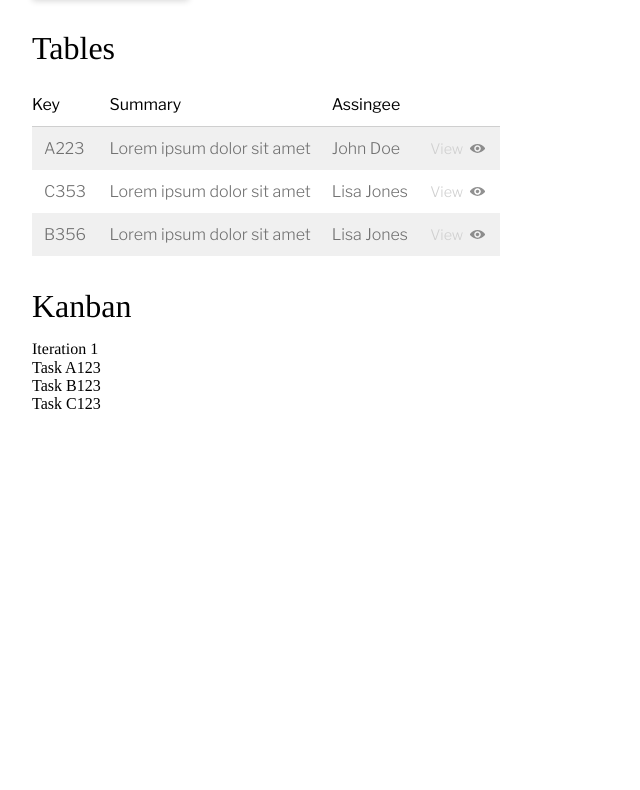
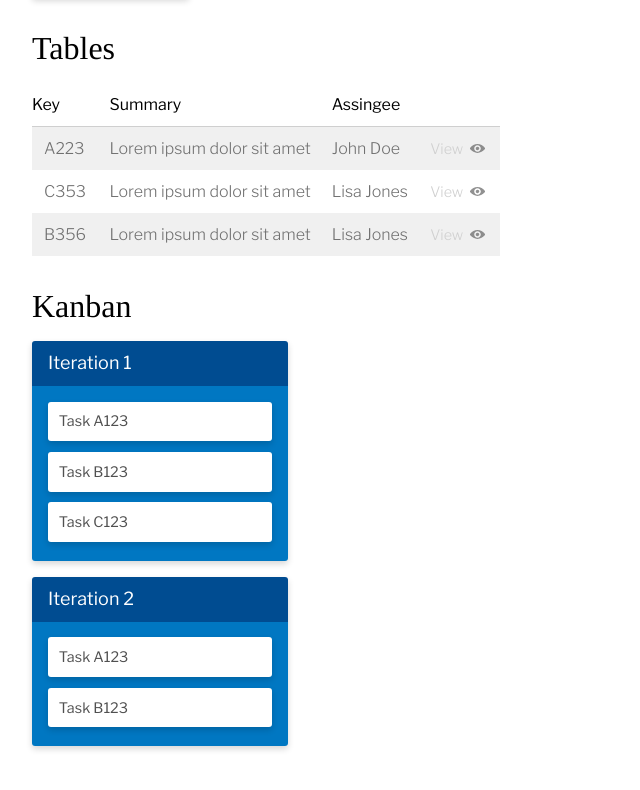
Before and after one commit to AdamMcquiff/proj-webapp, an Angular app: page /sink in a window 1280 px wide. Shown: the part 964-1754 px from the top of the page, without its empty margins (0-640 px from the left). Before the commit the page ends 1409 px from the top, so only its background shows below. Built offline with nearby package versions, Linux system fonts and the light colour scheme.

Commit message:
Added Kanban styles; added alternative outline colour so outlines are visit on blue backgrounds

```diff
--- a/src/app/sink.component.html
+++ b/src/app/sink.component.html
@@ -101,15 +101,32 @@
             </div>
 
             <div class="kanban-card-body">
-                <div class="kanban-card-task">
+                <a href=""  class="kanban-card-task">
                     Task A123
-                </div>
-                <div class="kanban-card-task">
+                </a>
+                <a href=""  class="kanban-card-task">
                     Task B123
-                </div>
-                <div class="kanban-card-task">
+                </a>
+                <a href=""  class="kanban-card-task">
                     Task C123
-                </div>
+                </a>
+            </div>
+        </article>
+
+        <article class="kanban-card">
+            <div class="kanban-card-header">
+                <h3 class="kanban-card-title">
+                    Iteration 2
+                </h3>
+            </div>
+
+            <div class="kanban-card-body">
+                <a href="" class="kanban-card-task">
+                    Task A123
+                </a>
+                <a href="" class="kanban-card-task">
+                    Task B123
+                </a>
             </div>
         </article>
     </article>
--- a/src/sass/modules/_buttons.scss
+++ b/src/sass/modules/_buttons.scss
@@ -20,6 +20,7 @@
     font-weight: 300;
 
     margin: { right: .25em; }
+    outline-color: $outline-color;
     padding: .5em 1.5em;
     position: relative;
 
--- /dev/null
+++ b/src/sass/modules/_kanban-cards.scss
@@ -0,0 +1,79 @@
+/*
+ * Kanban Cards
+ *
+ */
+
+.kanban-card {
+    border-radius: 3px;
+    box-shadow: 0 3px 6px 0 rgba(0, 0, 0, 0.16);
+
+    display: inline-block;
+
+    font-family: $libre-franklin;
+
+    margin: { bottom: 1em; right: 1em; }
+
+    width: 16em;
+
+    &-header {
+        background: $dark-blue;
+
+        border-top-left-radius: 3px;
+        border-top-right-radius: 3px;
+
+        color: white;
+
+        padding: .75em 1em;
+    }
+
+    &-title {
+        font-size: 1.125em;
+    }
+
+    &-body {
+        background: $blue;
+
+        border-bottom-left-radius: 3px;
+        border-bottom-right-radius: 3px;
+
+        padding: .75em 1em .5em;
+    }
+
+    &-task {
+        // Stop the card flickering on hover in webkit browsers
+        -webkit-backface-visibility: hidden;
+        -webkit-perspective: 1000;
+
+        background: white;
+
+        border-radius: 3px;
+        box-shadow: 0 3px 6px 0 rgba(0, 0, 0, 0.16);
+
+        color: $darker-gray;
+
+        display: block;
+
+        font-size: .9em;
+
+        margin: .25em 0 .75em;
+        outline-color: $outline-color;
+        padding: .75em;
+
+        position: relative;
+        text-decoration: none;
+
+        transition: all .3s ease;
+
+        &:hover,
+        &:focus,
+        &:active {
+            box-shadow: 0 3px 6px 0 rgba(0, 0, 0, 0.36);
+
+            color: black;
+
+            -webkit-transform: scale(1.05);
+            -ms-transform: scale(1.05);
+            transform: scale(1.05);
+        }
+    }
+}
--- a/src/sass/partials/_variables.scss
+++ b/src/sass/partials/_variables.scss
@@ -18,3 +18,6 @@ $lighter-gray:  #D7D6D6;
 $light-gray:    #CFCFCF;
 $gray:          #9E9E9E;
 $dark-gray:     #707070;
+$darker-gray:   #505050;
+
+$outline-color: darkorange;
--- a/src/sass/style.scss
+++ b/src/sass/style.scss
@@ -10,4 +10,5 @@
 @import 'modules/sink';
 @import 'modules/buttons';
 @import 'modules/forms';
+@import 'modules/kanban-cards';
 @import 'modules/tables';
```
